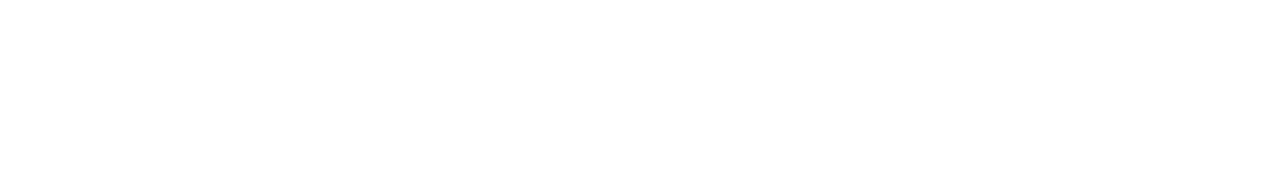
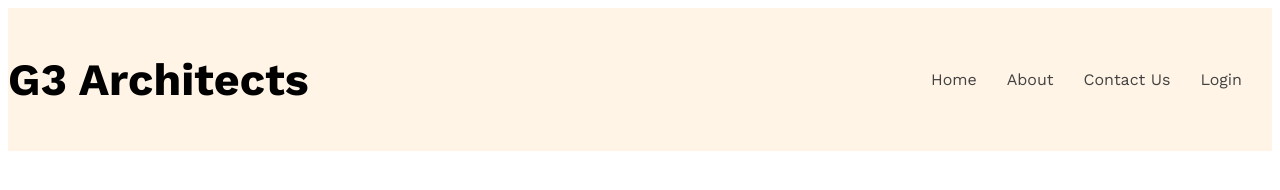
Before and after one commit to faisalahmed3/G3-Architects-practise, a plain HTML site: page index.html in a window 1280 px wide. Drawn offline with nearby package versions, Linux system fonts and the light colour scheme.

Commit message:
Navigation Bar

```diff
--- a/index.html
+++ b/index.html
@@ -7,7 +7,19 @@
     <link rel="stylesheet" href="./styles/style.css">
 </head>
 <body>
-    <header>
+    <header class="bg-light">
+        <nav class="navbar display-flex">
+            <h3 class="brand">G3 Architects</h3>
+            <ul class="nav-links display-flex">
+                <li class="nav-items"><a href="" class="nav-link text-gray">Home</a></li>
+                <li class="nav-items"><a href="" class="nav-link text-gray">About</a></li>
+                <li class="nav-items"><a href="" class="nav-link text-gray">Contact Us</a></li>
+                <li class="nav-items"><a href="" class="nav-link text-gray">Login</a></li>
+            </ul>
+        </nav>
+        <div class="banner">
+
+        </div>
 
     </header>
 
--- a/styles/style.css
+++ b/styles/style.css
@@ -3,3 +3,39 @@
 *{
     font-family: "Work Sans";
 }
+
+/* Shared Styles */
+.display-flex{
+    display: flex;
+}
+.text-gray{
+    /* Dark 02 */
+    color: #424242;
+}
+.text-light-gray{
+    /* Dark 03*/
+    color: #727272;
+}
+.bg-light{
+    background-color: rgba(255, 144, 14, 0.1);
+}
+/* Navigation Bar */
+.navbar{
+    justify-content:space-between;
+    align-items: center;
+}
+.brand{
+    font-weight: 700;
+    font-size: 2.8rem;
+}
+.nav-items{
+    list-style: none;
+    margin-right: 30px;
+}
+.nav-link{
+    text-decoration: none;
+}
+.navbar, .banner{
+    max-width: 1440px;
+    margin: 0px auto;
+}
```
